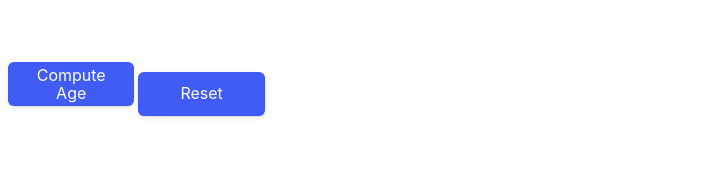
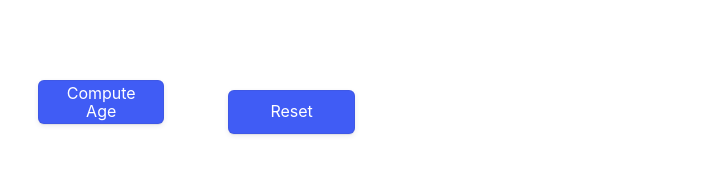
Before and after one commit to berniedovD/DovApps, a plain HTML site: page computeAge/index.html in a window 1280 px wide. Shown: the part 180-354 px from the top of the page, without its empty margins (0-725 px from the left). Drawn offline with Linux system fonts and the light colour scheme.

Commit message:
add reset button and format buttons

```diff
--- a/computeAge/styles.css
+++ b/computeAge/styles.css
@@ -27,7 +27,9 @@
   -webkit-user-select: none;
   touch-action: manipulation;
   width: 20%;
+  margin: 30px;
 }
 #buttons {
   width: 50%;
+  margin: 0px;
 }
```
